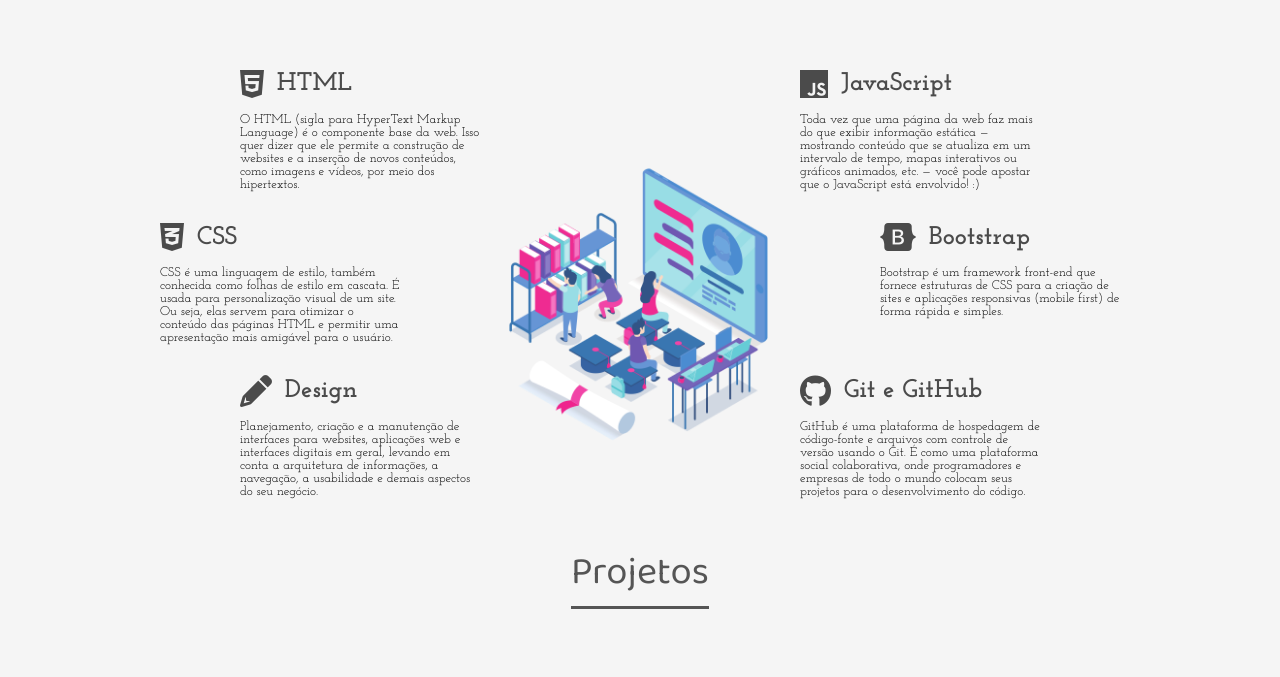
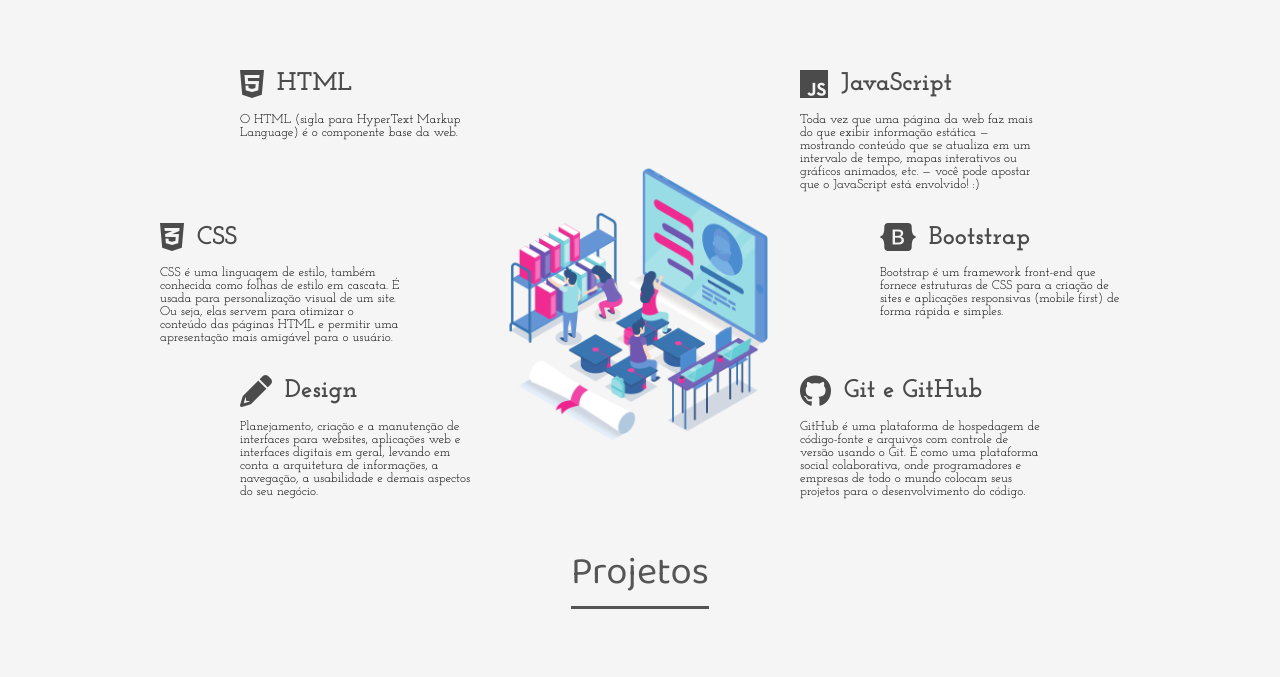
Before and after one commit to tabguimaraes/portfolio-web, a plain HTML site: page index.html in a window 1280 px wide. Shown: the part 909-1586 px from the top of the page. Drawn offline with Linux system fonts and the light colour scheme.

Commit message:
teste netlify deploy

```diff
--- a/index.html
+++ b/index.html
@@ -58,9 +58,7 @@
 						</div>
 						<div class="conhecimento-text">
 							<p>
-								O HTML (sigla para HyperText Markup Language) é o componente base da web. Isso quer
-								dizer que ele permite a construção de websites e a inserção de novos conteúdos, como
-								imagens e vídeos, por meio dos hipertextos.
+								O HTML (sigla para HyperText Markup Language) é o componente base da web.
 							</p>
 						</div>
 					</div>
```
